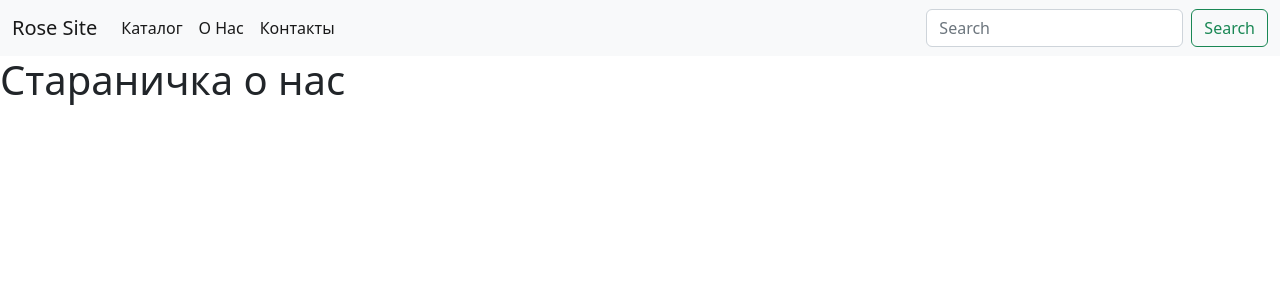
After one commit to jacky2256/site_rose, a Django app: page /about/ in a window 1280 px wide. The commit adds this page. Shown: the top 300 px of the page. Run offline with Django 4.2, Linux system fonts and the light colour scheme.

Commit message:
Firs stap page contacts and about

```diff
--- a/catalog/templates/catalog/all_categ_roses.html
+++ b/catalog/templates/catalog/all_categ_roses.html
@@ -15,11 +15,12 @@
 
         {% for rose in roses %}
         <div class="col-6 col-sm-3 text-center">
-            <img src="{{ rose.img.url }}" alt="" width="200" height="200">
             <a href="{% url 'catalog:rose_description' rose.title %}">
+                <img src="{{ rose.img.url }}" alt="" width="200" height="200">
                 <p class="title_price">{{rose.title}}</p>
             </a>
             <p class="price">{{rose.price}} MDL</p>
+            <br>
         </div>
         {% endfor %}
 
--- /dev/null
+++ b/home/templates/home/about.html
@@ -0,0 +1,5 @@
+{% extends 'home/base.html' %}
+
+{% block content %}
+<h1>Стараничка о нас</h1>
+{% endblock %}
--- a/home/templates/home/base.html
+++ b/home/templates/home/base.html
@@ -36,10 +36,10 @@
                             href="{% url 'catalog:all_categories' %}">Каталог</a>
                     </li>
                     <li class="nav-item">
-                        <a class="nav-link" href="#">О Нас</a>
+                        <a class="nav-link active" href="{% url 'about' %}">О Нас</a>
                     </li>
                     <li class="nav-item">
-                        <a class="nav-link" href="#">Контакты</a>
+                        <a class="nav-link active" href="{% url 'contacts' %}">Контакты</a>
                     </li>
                 </ul>
                 <form class="d-flex" role="search">
--- /dev/null
+++ b/home/templates/home/contacts.html
@@ -0,0 +1,5 @@
+{% extends 'home/base.html' %}
+
+{% block content %}
+<h1>Наши Контакты</h1>
+{% endblock %}
--- a/home/views.py
+++ b/home/views.py
@@ -7,3 +7,13 @@ def home(request):
     rose_types = Catalog.objects.all()
 
     return render(request, 'home/home.html', {'rose_types': rose_types})
+
+
+def contacts(request):
+
+    return render(request, 'home/contacts.html')
+
+
+def about(request):
+
+    return render(request, 'home/about.html')
--- a/rose_site/urls.py
+++ b/rose_site/urls.py
@@ -22,7 +22,9 @@ from django.conf import settings
 urlpatterns = [
     path('admin/', admin.site.urls),
     path('', views.home, name='home'),
-    path('catalog/', include('catalog.urls'))
+    path('contacts/', views.contacts, name='contacts'),
+    path('about/', views.about, name='about'),
+    path('catalog/', include('catalog.urls')),
 ]
 
 urlpatterns += static(settings.MEDIA_URL, document_root=settings.MEDIA_ROOT)
```
